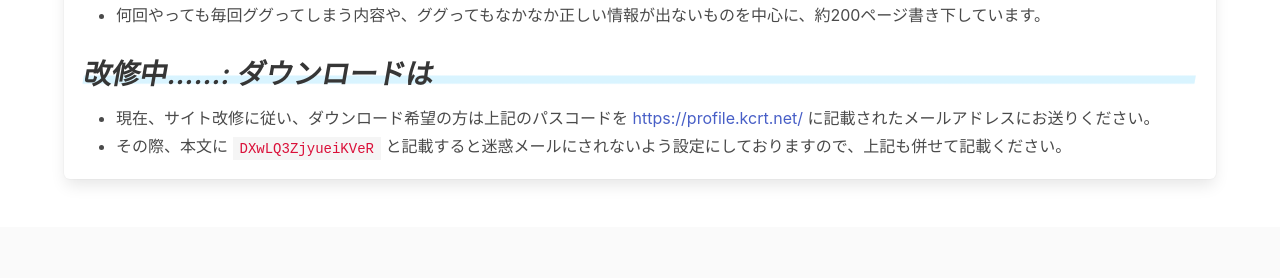
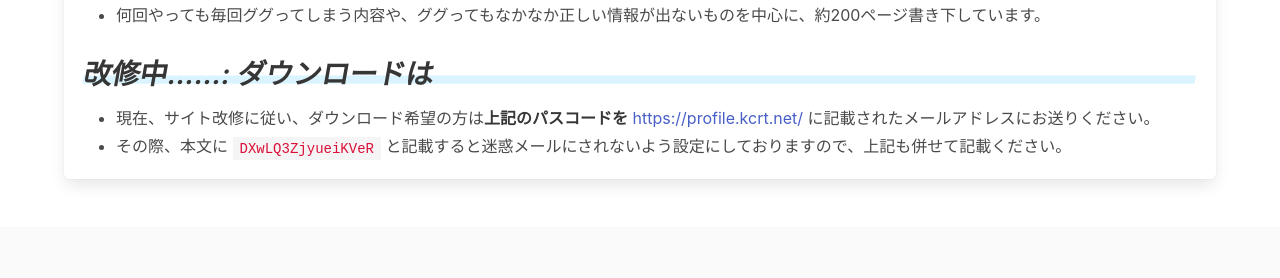
Before and after one commit to kcrt/www.kcrt.net, a Jekyll site: the page built from ppr/ppr001.md, in a window 1280 px wide and 1254 px high, cut to the strip 757-1035 px from the top of the window. Built offline with Jekyll 4.4.1, drawn with Linux system fonts in a browser that asks for light colours.

Commit message:
Update ppr001.md

```diff
--- a/ppr/ppr001.md
+++ b/ppr/ppr001.md
@@ -25,5 +25,5 @@ permalink: /ppr001
 
 ## 改修中……: ダウンロードは
 
-- 現在、サイト改修に従い、ダウンロード希望の方は上記のパスコードを <https://profile.kcrt.net/> に記載されたメールアドレスにお送りください。
+- 現在、サイト改修に従い、ダウンロード希望の方は**上記のパスコードを** <https://profile.kcrt.net/> に記載されたメールアドレスにお送りください。
 - その際、本文に `DXwLQ3ZjyueiKVeR` と記載すると迷惑メールにされないよう設定にしておりますので、上記も併せて記載ください。
```
